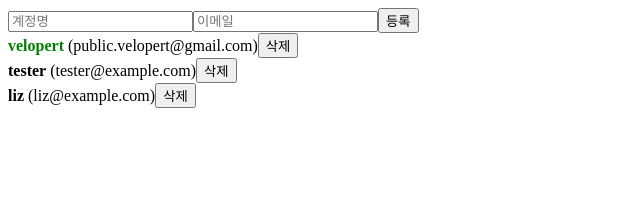
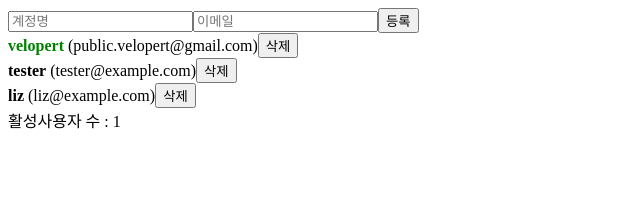
Before and after one commit to arkk200/Learning_ReactJS, a React (Create React App) app: page / in a window 1280 px wide. Shown: the top 198 px of the page, without its empty margins (0-640 px from the left). Built offline with nearby package versions, Linux system fonts and the light colour scheme.

Commit message:
17. Reuse the calculated value using useMemo

```diff
--- a/src/App.js
+++ b/src/App.js
@@ -1,6 +1,11 @@
-import { useRef, useState } from 'react';
+import { useMemo, useRef, useState } from 'react';
 import UserList from './UserList';
 import CreateUser from './CreateUser';
+
+function countActiveUsers(users){
+  console.log('활성 사용자 수를 세는중...');
+  return users.filter(user => user.active).length;
+}
 
 function App() {
   const [inputs, setInputs] = useState({
@@ -65,7 +70,13 @@ function App() {
     // = user.id가 id인 것을 제거함
     setUsers(users.filter(user => user.id !== id));
   };
-
+  /*
+   useMemo의 첫번째 파라미터에는 어떻게 연산할지
+   정의하는 함수를 넣고 두번째 파라미터에는 deps 배열을 넣어준다.
+   이 배열 안에 넣은 내용이 바뀌면, 우리가 등록한 함수를 호출해서 값을 연산해주고,
+   만약에 내용이 바뀌지 않았다면 이전에 연산한 값을 재사용하게 됩니다.
+  */
+  const count = useMemo(() => countActiveUsers(users), [users]);
   const onToggle = id => {
     setUsers(
       users.map(user =>
@@ -83,6 +94,7 @@ function App() {
         onCreate={onCreate}
       />
       <UserList users={users} onRemove={onRemove} onToggle={onToggle} />
+      <div>활성사용자 수 : {count}</div>
     </>
   );
 }
--- a/src/UserList.js
+++ b/src/UserList.js
@@ -1,38 +1,6 @@
 import React, { useEffect } from 'react';
 
 function User({ user, onRemove, onToggle }) {
-    useEffect(() => {
-        // 마운트
-        // 마운트 시 해야하는 작업들
-        /*
-        1. props로 받은 값을 컴포넌트의 로컬 상태로 설정
-        2. 외부 API 요청 (REST API 등)
-        3. 라이브러리 사용 (D3, Video.js등)
-        4. setInterval 을 통한 반복 작업 혹은 setTimeout 을 통한 작업 예약
-        */
-        console.log('컴포넌트가 화면에 나타남');
-        return () => {
-            // 언마운트
-            // 언마운트 시 해야하는 작업들
-            /*
-            1. setInterval, setTimeout 을 사용하여 등록한 작업 clear하기 (clearInterval, clearTimeout)
-            2. 라이브러리 인스턴스 제거
-            */
-            console.log('컴포넌트가 화면에서 사라짐');
-        }
-    }, []);
-    useEffect(() => {
-        console.log('user 값이 설정됨');
-        console.log(user);
-        return () => {
-            console.log('user 가 바뀌기 전..');
-            console.log(user);
-        };
-    }, [user]); // useEffect 안에서 사용하는 상태나, props 가 있다면, useEffect 의 deps 에 넣어주어야 한다.
-    // 만약 useEffect 안에서 사용하는 states나 props 를 deps 에 넣지 않으면 useEffect 에 등록한 함수가 실행 될 때 최신 states / props 를 가르키지 않게 된다.
-    useEffect(() => {
-        console.log(user);
-    }) // deps 파라미터를 생략한다면, 컴포넌트가 리렌더링 될 때마다 호출이 됩니다.
     return (
         <div>
             <b
```
